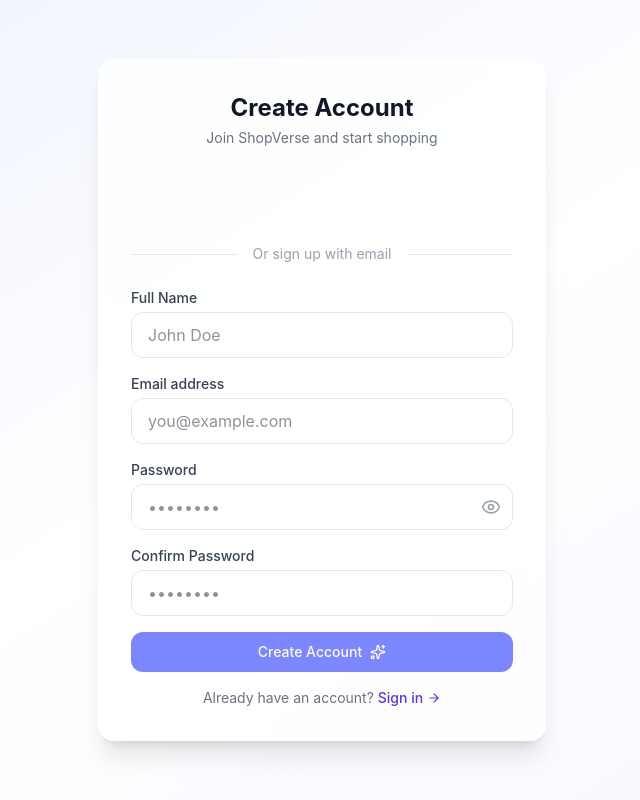
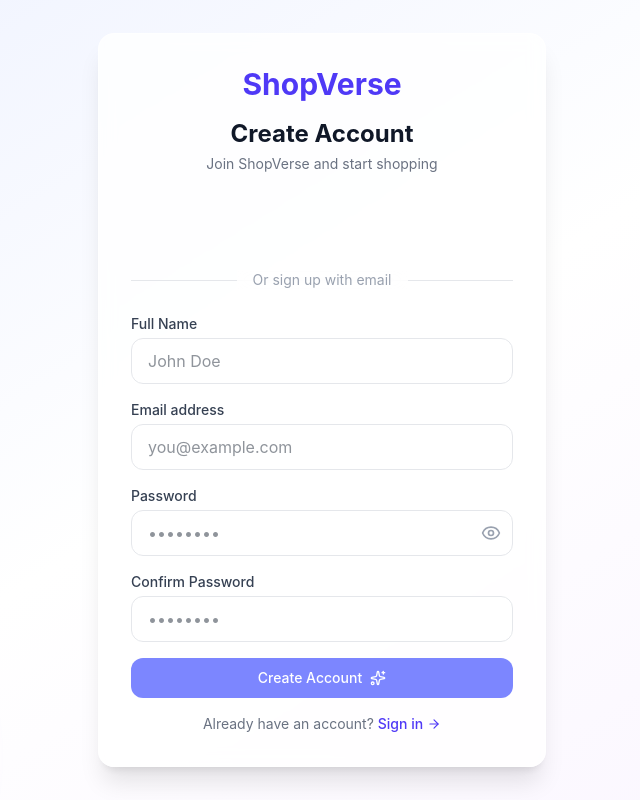
Before and after one commit to drelixivera/shopverse, a React (Vite) app: page /register in a window 1280 px wide. Shown: the whole page, without its empty margins (318-958 px from the left). Built offline with nearby package versions, Linux system fonts and the light colour scheme; no server answers.

Commit message:
Add clickable text logo with hover underline to login and register pages

```diff
--- a/src/pages/LoginPage.jsx
+++ b/src/pages/LoginPage.jsx
@@ -1,6 +1,6 @@
 // src/pages/LoginPage.jsx
 // ============================================
-// LOGIN PAGE - SPICED UP ✨ (No Logo)
+// LOGIN PAGE - WITH CLICKABLE TEXT LOGO
 // ============================================
 
 import { useState } from 'react';
@@ -55,9 +55,15 @@
       <div className="relative w-full max-w-md">
         <div className="bg-white/80 backdrop-blur-sm rounded-2xl shadow-xl p-8 border border-white/50">
 
-          {/* ===== HEADER (No Logo) ===== */}
+          {/* ===== CLICKABLE TEXT LOGO ===== */}
           <div className="text-center mb-8">
-            <h2 className="text-2xl font-bold text-gray-900">
+            <Link
+              to="/"
+              className="text-3xl font-bold text-indigo-600 hover:text-indigo-700 hover:underline transition inline-block"
+            >
+              ShopVerse
+            </Link>
+            <h2 className="text-2xl font-bold text-gray-900 mt-4">
               Welcome back
             </h2>
             <p className="text-gray-500 text-sm mt-1">
--- a/src/pages/RegisterPage.jsx
+++ b/src/pages/RegisterPage.jsx
@@ -1,6 +1,6 @@
 // src/pages/RegisterPage.jsx
 // ============================================
-// REGISTER PAGE - SPICED UP ✨ (No Logo)
+// REGISTER PAGE - WITH CLICKABLE TEXT LOGO
 // ============================================
 
 import { useState } from 'react';
@@ -64,9 +64,15 @@
       <div className="relative w-full max-w-md">
         <div className="bg-white/80 backdrop-blur-sm rounded-2xl shadow-xl p-8 border border-white/50">
 
-          {/* ===== HEADER (No Logo) ===== */}
+          {/* ===== CLICKABLE TEXT LOGO ===== */}
           <div className="text-center mb-8">
-            <h2 className="text-2xl font-bold text-gray-900">
+            <Link
+              to="/"
+              className="text-3xl font-bold text-indigo-600 hover:text-indigo-700 hover:underline transition inline-block"
+            >
+              ShopVerse
+            </Link>
+            <h2 className="text-2xl font-bold text-gray-900 mt-4">
               Create Account
             </h2>
             <p className="text-gray-500 text-sm mt-1">
```
